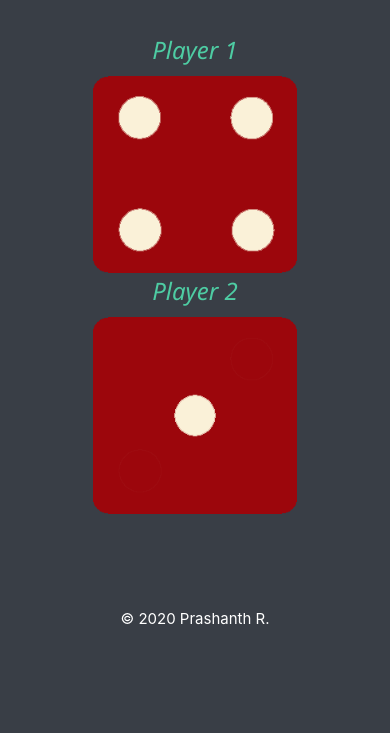
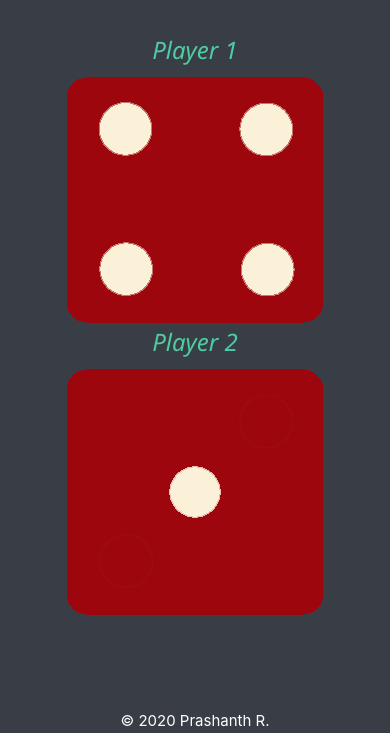
Before and after one commit to Prash099/DiceGame, a plain HTML site: page index.html in a window 390 px wide. Shown: the part 222-955 px from the top of the page. Before the commit the page ends 852 px from the top, so only its background shows below. Drawn offline with nearby package versions, Linux system fonts and the light colour scheme; a web font is replaced by a local one.

Commit message:
update-new

```diff
--- a/static/style.css
+++ b/static/style.css
@@ -31,8 +31,6 @@ h3 {
   font-weight: lighter;
   text-shadow: 1px;
   font-style: italic;
-  position: relative;
-  left: 375px;
 }
 
  /*------------------------------------------------------Dice Indian-------------------------------------------------*/
@@ -52,9 +50,9 @@ h3 {
 }
 
 .img {
-  width: 80%;
-  position: relative;
-  left: 375px;
+  width: 100%;
+  text-align: center;
+  margin: auto;
 }
 
 
@@ -71,8 +69,8 @@ h3 {
 
   .container1 {
     text-align: center;
-    position: relative;
-    right: 375px;
+    width: 100%
+    margin: auto;
   }
   .img {
     text-align: center;
```
